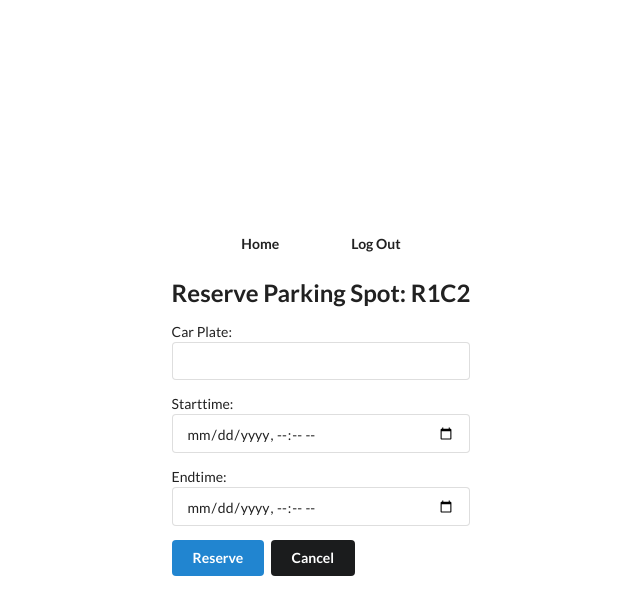
After one commit to Koech01/waiyaki-road-parking-management-system, a Django app: page /home/reserveParkingGrid/31/ in a window 1280 px wide. The commit adds this page. Shown: the top 615 px of the page, without its empty margins (319-959 px from the left). Run offline with Django 5.2, Linux system fonts and the light colour scheme; a user stored in the database is signed in; data comes from the database, SQL or seed files in the repository; some libraries are stand-ins or nearby versions.

Commit message:
Creating parking slot reservation

```diff
--- /dev/null
+++ b/home/forms.py
@@ -0,0 +1,36 @@
+from django import forms
+from datetime import timedelta
+from .models import Reservation
+from django.core.exceptions import ValidationError
+
+class ReservationForm(forms.ModelForm):
+    carPlate = forms.CharField(label="Car Plate", required=False, max_length=15)
+
+    startTime = forms.DateTimeField(
+        widget   = forms.DateTimeInput(attrs={'placeholder': 'Start Date and Time', 'type': 'datetime-local'}),
+        required = True
+    )
+    endTime = forms.DateTimeField(
+        widget   = forms.DateTimeInput(attrs={'placeholder': 'End Date and Time', 'type': 'datetime-local'}),
+        required = True
+    )
+
+    class Meta:
+        model  = Reservation
+        fields = ['carPlate', 'startTime', 'endTime']
+
+    def clean(self):
+        cleaned_data = super().clean()
+        startTime    = cleaned_data.get('startTime')
+        endTime      = cleaned_data.get('endTime')
+
+        # Ensure start time is before end time
+        if startTime and endTime:
+            if startTime >= endTime:
+                raise ValidationError("Start time must be before the end time.")
+
+            # Ensure the reservation duration is within 18 hours
+            if (endTime - startTime) > timedelta(hours=18):
+                raise ValidationError("Reservation duration cannot exceed 18 hours.")
+
+        return cleaned_data
--- a/home/models.py
+++ b/home/models.py
@@ -1,7 +1,8 @@
 from django.db import models
 from datetime import timedelta
-from django.utils import timezone
 from profiles.models import Profile
+from django.core.exceptions import ValidationError
+
 
 # Create your models here.
 class ParkingColumn(models.Model):
@@ -12,37 +13,41 @@ class ParkingColumn(models.Model):
 
 
 class ParkingGrid(models.Model):
-    user        = models.ForeignKey(Profile, on_delete=models.CASCADE, blank=True, null=True)
-    row         = models.IntegerField()
-    column      = models.IntegerField()
-    startTime   = models.DateTimeField(blank=True, null=True)  # Allow blank/empty
-    endTime     = models.DateTimeField(blank=True, null=True)
-    slotNo      = models.CharField(max_length=10, unique=True)
+    user = models.ForeignKey(Profile, on_delete=models.CASCADE, blank=True, null=True)
+    row = models.IntegerField()
+    column = models.IntegerField()
+    slotNo = models.CharField(max_length=10, unique=True)
     isAvailable = models.BooleanField(default=True)
 
     def save(self, *args, **kwargs):
-        if self.startTime is None:
-            self.startTime = timezone.now()
-        if self.endTime is None:
-            self.endTime = timezone.now() + timedelta(hours=1)  # Example: 1 hour later
+        # Check for the last parking grid to determine the next row/column
+        lastParkingGrid = ParkingGrid.objects.last()
 
-        lastParkingGrid = ParkingGrid.objects.last()
         if lastParkingGrid:
-            lastRow      = lastParkingGrid.row
-            lastColumn   = lastParkingGrid.column
+            # Use the last row and column to determine the next slot
+            lastRow = lastParkingGrid.row
+            lastColumn = lastParkingGrid.column
             totalColumns = ParkingColumn.objects.first().totalColumn
 
+            # Move to the next row if the last column has been reached
             if lastColumn >= totalColumns:
-                self.row    = lastRow + 1
+                self.row = lastRow + 1
                 self.column = 1
             else:
-                self.row    = lastRow
+                self.row = lastRow
                 self.column = lastColumn + 1
         else:
-            self.row    = 1
+            # For the first parking grid, initialize row and column
+            self.row = 1
             self.column = 1
 
+        # Generate the unique slot number based on row and column
         self.slotNo = f"R{self.row}C{self.column}"
+
+        # Ensure row and column are not null before saving
+        if self.row is None or self.column is None:
+            raise ValueError("Row and Column must be set before saving.")
+
         super().save(*args, **kwargs)
 
 
@@ -55,12 +60,22 @@ class ParkingGrid(models.Model):
 
 
 class Reservation(models.Model):
-    user        = models.ForeignKey(Profile, on_delete=models.CASCADE)
-    parkingSlot = models.ForeignKey(ParkingGrid, on_delete=models.CASCADE)
-    isActive    = models.BooleanField(default=True)
+    user      = models.ForeignKey(Profile, on_delete=models.CASCADE)
+    carPlate  = models.CharField(max_length=15)
+    startTime = models.DateTimeField()
+    endTime   = models.DateTimeField()
+    isActive  = models.BooleanField(default=True)
 
-    def __str__(self):
-        return f"User: {self.user} Slot: Row {self.parkingSlot.row}, Column {self.parkingSlot.column}"
+    def clean(self):
+        if self.startTime and self.endTime:
+            if self.startTime >= self.endTime:
+                raise ValidationError("Start time must be before the end time.")
+
+            # Ensure reservation duration is within 18 hours
+            if (self.endTime - self.startTime) > timedelta(hours=18):
+                raise ValidationError("Reservation duration cannot exceed 18 hours.")
+        else:
+            raise ValidationError("Start time and end time are required.")
 
     def cancel(self):
         self.isActive = False
@@ -68,10 +83,16 @@ class Reservation(models.Model):
         self.parkingSlot.save()
         self.save()
 
+    def __str__(self):
+        return f"User: {self.user.user} CarPlate {self.carPlate}, isActive {self.isActive}"
+
 
 class Notification(models.Model):
+    carPlate  = models.CharField(max_length=15)
     user      = models.ForeignKey(Profile, on_delete=models.CASCADE)
     message   = models.TextField()
+    startTime = models.DateTimeField()
+    endTime   = models.DateTimeField()
     timestamp = models.DateTimeField(auto_now_add=True)
 
     def __str__(self):
--- /dev/null
+++ b/home/templates/home/reservation.html
@@ -0,0 +1,22 @@
+{% extends 'base.html' %}
+{% load static %}
+{% block title %}Waiyaki Rd Parking{% endblock title %}
+{% load widget_tweaks %}
+</head>
+
+{% block content %}
+{% include 'home/navigationBar.html' %}
+<div id="homeMainDiv">
+
+  <h2>Reserve Parking Spot: {{ parkingSlot.slotNo }}</h2>
+
+  <form class="ui form" action="" method="POST">
+    {% csrf_token %}
+
+    {{ form.as_p }}
+
+    <button class="ui primary button" type="submit">Reserve</button>
+    <a href="{% url 'home:home' %}" class="ui secondary button">Cancel</a>
+  </form>
+</div>
+{% endblock %}
--- a/home/views.py
+++ b/home/views.py
@@ -1,10 +1,11 @@
-from django.utils import timezone
 from django.template import loader
+from .forms import ReservationForm
+from django.shortcuts import render
 from django.http import HttpResponse
 from profiles.models import Profile, CarPlate
 from django.shortcuts import get_object_or_404, redirect
 from django.contrib.auth.decorators import login_required
-from .models import ParkingGrid, Reservation, ParkingColumn
+from .models import ParkingGrid, Reservation, ParkingColumn, Notification
 
 
 # Create your views here.
@@ -64,30 +65,41 @@ def decreaseParkingColumns(request):
     return redirect('home:home')
 
 
+def reserveParkingGrid(request, slotId):
+    profile = Profile.objects.get(user=request.user)
+    parkingSlot = get_object_or_404(ParkingGrid, id=slotId, isAvailable=True)
+
+    if request.method == "POST":
+        form = ReservationForm(request.POST)
+        if form.is_valid():
+            reservation = form.save(commit=False)
+            reservation.user = profile
+            reservation.parkingSlot = parkingSlot
+            reservation.save()
+
+            parkingSlot.user = profile
+            parkingSlot.save()
+
+            # Send reservation notification
+            Notification.objects.create(
+                carPlate  = reservation.carPlate,
+                user      = profile,
+                startTime = reservation.startTime,
+                endTime   = reservation.endTime,
+                message   = f"Reservation confirmed for slot {parkingSlot.slotNo}."
+            )
+            return redirect("home:home")
+        else:
+            print(form.errors)
+    else:
+        form = ReservationForm()
+
+    return render(request, 'home/reservation.html', {'form': form, 'parkingSlot': parkingSlot})
+
+
 @login_required
-def reserveParkingGrid(request, slotId):
+def cancelReservation(request, reservationId):
     profile     = Profile.objects.get(user=request.user)
-    parkingGrid = get_object_or_404(ParkingGrid, id=slotId)
-
-    # Check if the parking grid is available
-    if not parkingGrid.isAvailable:
-        pass
-
-    if request.method == 'POST':
-        startTime = timezone.now()  # Example, use form data for actual start time
-        endTime   = startTime + timezone.timedelta(hours=1)  # Example, 1 hour reservation
-
-        Reservation.objects.create(
-            user        = profile,
-            parkingSlot = parkingGrid,
-            startTime   = startTime,
-            endTime     = endTime,
-            isActive    = True
-        )
-
-        # Mark the ParkingGrid as reserved
-        parkingGrid.isAvailable = False
-        parkingGrid.save()
-
-        return redirect('home:home')
+    reservation = get_object_or_404(Reservation, id=reservationId, user=profile, isActive=True)
+    reservation.cancel()  # Deactivate the reservation and free the slot
     return redirect('home:home')
--- a/profiles/templates/profiles/profile.html
+++ b/profiles/templates/profiles/profile.html
@@ -37,9 +37,13 @@
             <div class="ui comments">
               <div class="comment">
                 <div class="content">
-                  <a class="author">HK19 XZT</a>
+                  <a class="author">{{notification.carPlate}}</a>
                   <div class="metadata"><div class="date">{{ notification.timestamp | date:"d M H.i" }}</div></div>
                   <div class="text">{{notification.message}}</div>
+                  <div class="content">
+                    <a class="ui basic label">Start Time ~ {{notification.startTime | date:"d M H.i"}}</a>
+                    <a class="ui basic label">End Time ~ {{notification.endTime | date:"d M H.i"}}</a>
+                  </div>
                 </div>
               </div>
             </div>
```
Also changed, not shown: home/templates/home/home.html (+5 -16 lines), db.sqlite3, 1 other file.
